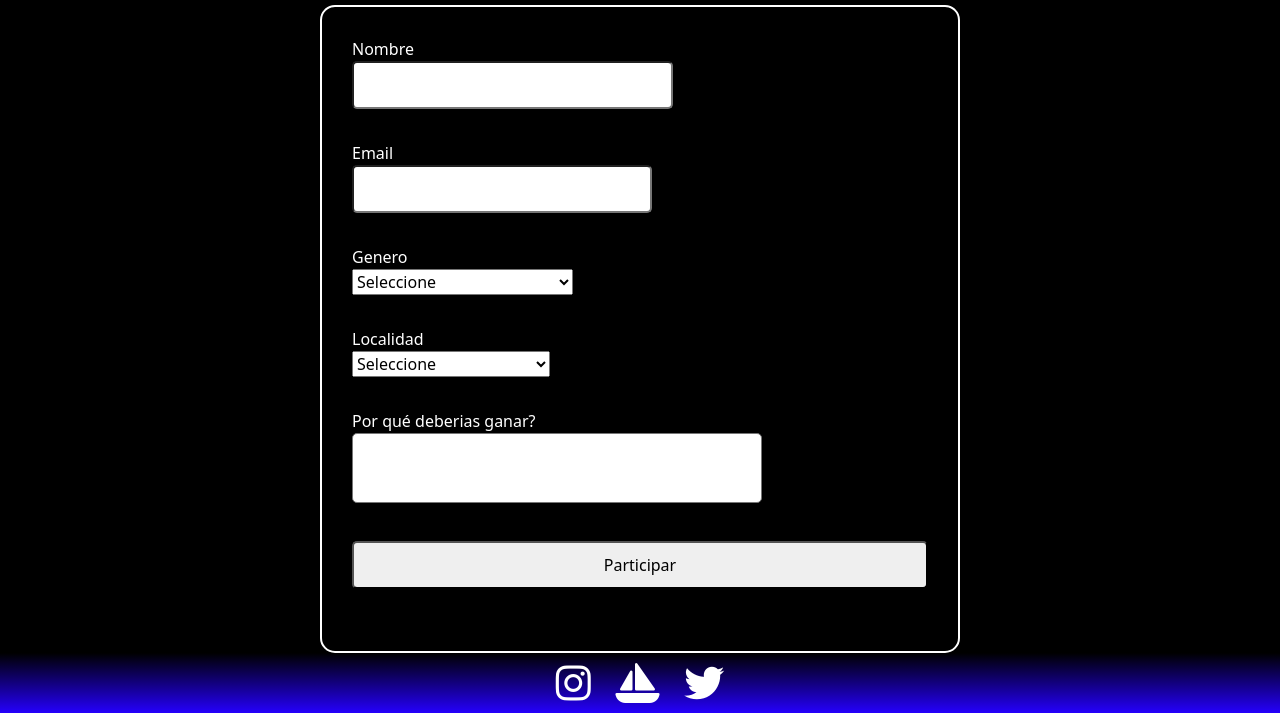
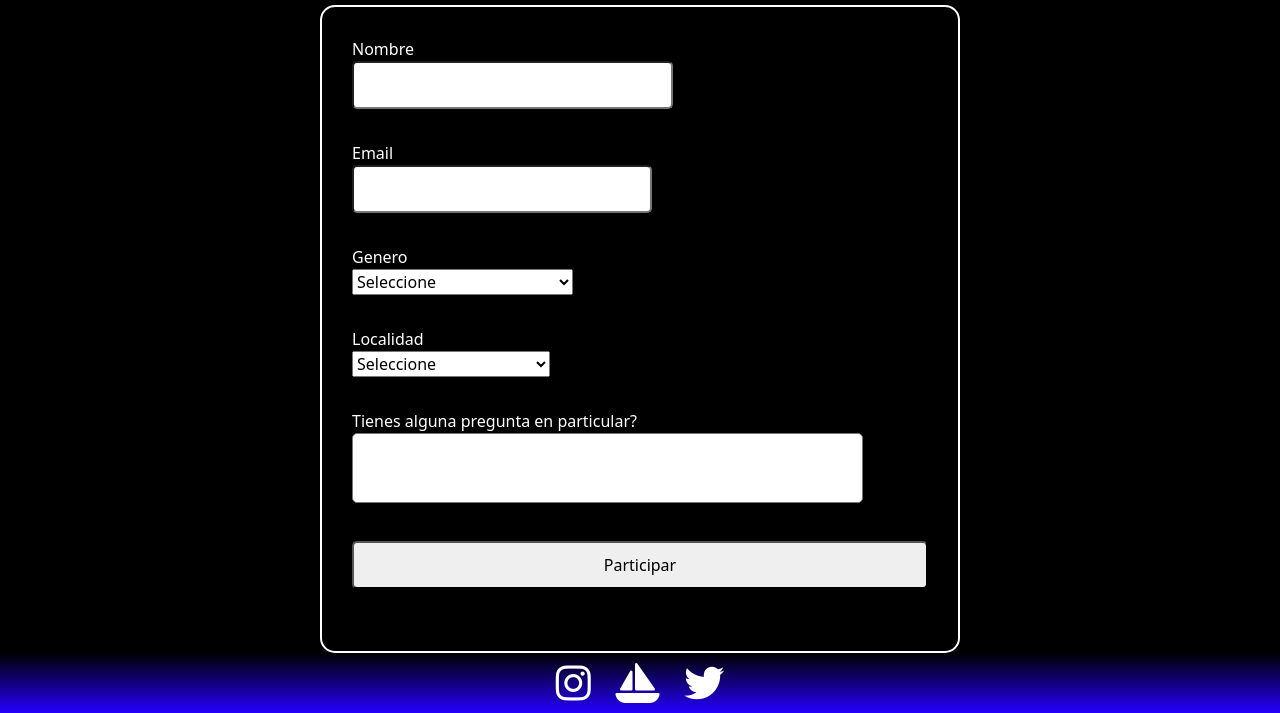
Before and after one commit to pedroferraroguera/proyectoFinal-2023, a plain HTML site: page nft.html in a window 1280 px wide. Shown: the part 1263-1976 px from the top of the page. Drawn offline with nearby package versions, Linux system fonts and the light colour scheme; a web font is replaced by a local one.

Commit message:
Update nft.html

```diff
--- a/nft.html
+++ b/nft.html
@@ -211,7 +211,7 @@
 
                 <div>
                     <label for="campoMensaje">
-                        <span>Por qué deberias ganar?</span>
+                        <span>Tienes alguna pregunta en particular?</span>
                         <textarea name="mensaje" id="campoMensaje" required></textarea>
 
                     </label>
```
